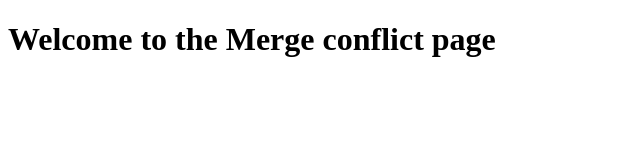
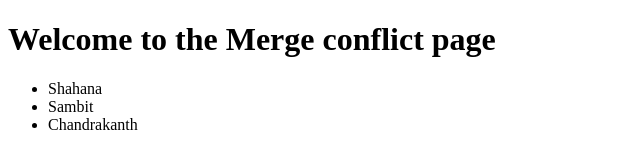
Before and after one commit to Raj7912/Automation, a plain HTML site: page conflict/index.html in a window 1280 px wide. Shown: the whole page, without its empty margins (0-640 px from the left). Drawn offline with Linux system fonts and the light colour scheme.

Commit message:
added list to the file

```diff
--- a/conflict/index.html
+++ b/conflict/index.html
@@ -7,5 +7,10 @@
 </head>
 <body>
      <h1>Welcome to the Merge conflict page</h1>
+    <ul>
+      <li>Shahana</li>
+      <li>Sambit</li>
+      <li>Chandrakanth</li>
+    </ul>
 </body>
 </html>
```
